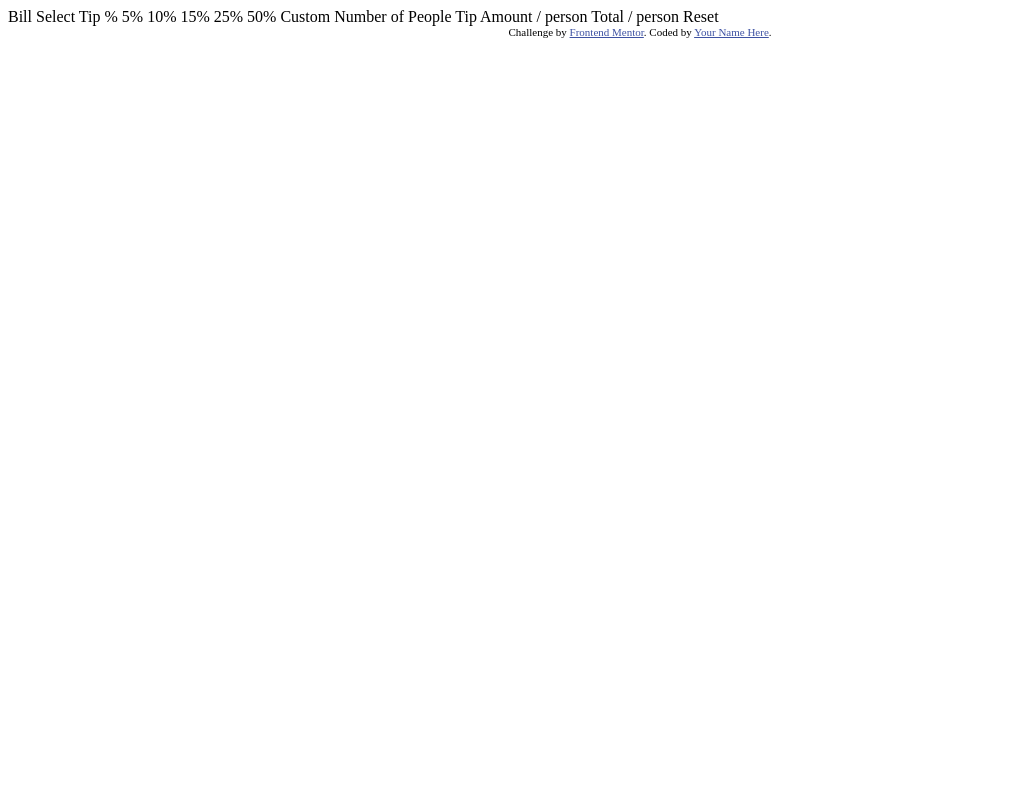
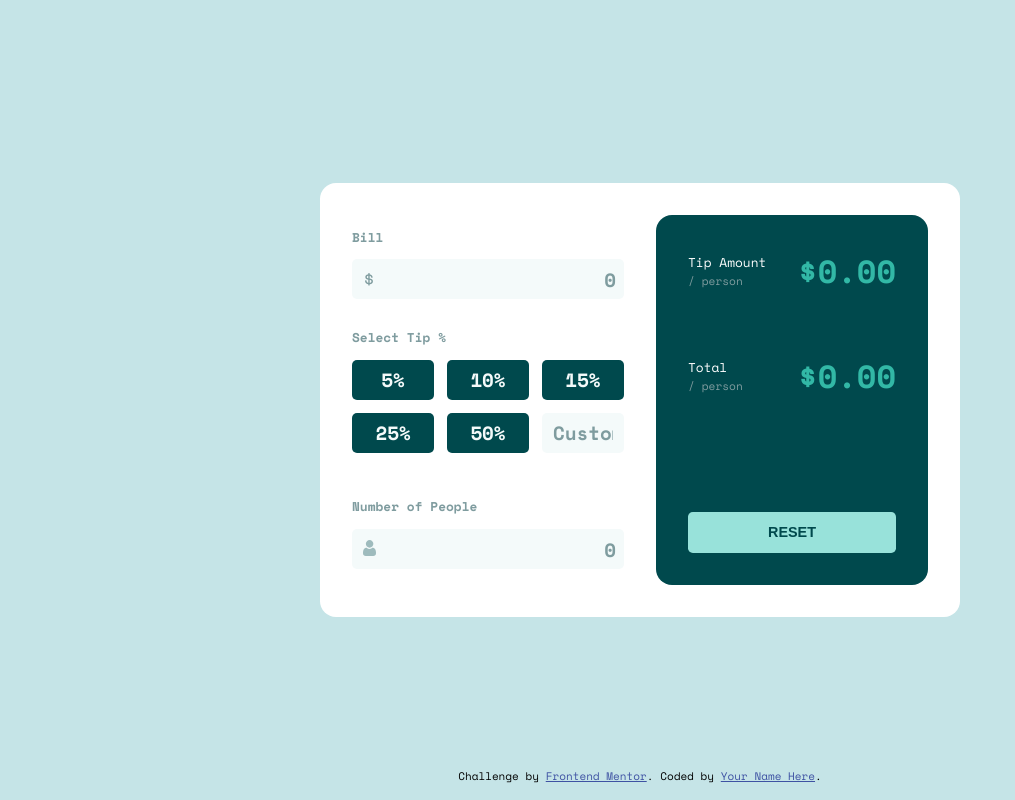
Before and after one commit to Sung-jin-Lim/Tip-Calculator, a plain HTML site: page index.html in a window 1280 px wide. Shown: the whole page, without its empty margins (0-1015 px from the left). Drawn offline with nearby package versions, Linux system fonts and the light colour scheme.

Commit message:
Added all the javascript visuals

```diff
--- a/index.html
+++ b/index.html
@@ -1,44 +1,89 @@
 <!DOCTYPE html>
 <html lang="en">
   <head>
-  <meta charset="UTF-8">
-  <meta name="viewport" content="width=device-width, initial-scale=1.0"> <!-- displays site properly based on user's device -->
-
-  <link rel="icon" type="image/png" sizes="32x32" href="./images/favicon-32x32.png">
+    <meta charset="UTF-8" />
+    <meta name="viewport" content="width=device-width, initial-scale=1.0" />
+    <!-- displays site properly based on user's device -->
+    <!-- fonts -->
+    <link rel="preconnect" href="https://fonts.googleapis.com" />
+    <link rel="preconnect" href="https://fonts.gstatic.com" crossorigin />
+    <link
+      href="https://fonts.googleapis.com/css2?family=Space+Mono:wght@400;700&display=swap"
+      rel="stylesheet"
+    />
+    <!-- stylessheet -->
+    <link rel="stylesheet" href="css/style.css" />
+    <link
+      rel="icon"
+      type="image/png"
+      sizes="32x32"
+      href="./images/favicon-32x32.png"
+    />
 
     <title>Frontend Mentor | Tip calculator app</title>
-
-  <!-- Feel free to remove these styles or customise in your own stylesheet 👍 -->
-  <style>
-    .attribution { font-size: 11px; text-align: center; }
-    .attribution a { color: hsl(228, 45%, 44%); }
-  </style>
   </head>
   <body>
+    <div class="container">
+      <div class="left">
+        <div class="desc">Bill</div>
+        <div class="wrapper">
+          <span class="float-text">$</span>
+          <input type="number" placeholder="0" class="money" id="bill" />
+        </div>
+        <div class="desc">Select Tip %</div>
+        <div class="tipGrid">
+          <button class="tips">5%</button>
+          <button class="tips">10%</button>
+          <button class="tips">15%</button>
+          <button class="tips">25%</button>
+          <button class="tips">50%</button>
+          <input type="number" class="tips custom" placeholder="Custom" />
+        </div>
+        <div class="oneLine">
+          <div class="desc">Number of People</div>
+          <div class="desc error invis">Can't be zero</div>
+        </div>
 
-  Bill
+        <div class="wrapper">
+          <span class="float-text"
+            ><img src="images/icon-person.svg" alt="humanSvg"
+          /></span>
+          <input type="number" placeholder="0" class="money" id="peopleCount" />
+        </div>
+      </div>
 
-  Select Tip %
-  5%
-  10%
-  15%
-  25%
-  50%
-  Custom
+      <!-- right -->
+      <div class="right">
+        <div class="top">
+          <div class="tipAmount">
+            <div class="desc">
+              Tip Amount
+              <p>/ person</p>
+            </div>
 
-  Number of People
+            <div class="number" id="tipAmount">$0.00</div>
+          </div>
+          <div class="tipTotal">
+            <div class="desc">
+              Total
+              <p>/ person</p>
+            </div>
 
-  Tip Amount
-  / person
+            <div class="number" id="total">$0.00</div>
+          </div>
+        </div>
+        <button>RESET</button>
+      </div>
+    </div>
 
-  Total
-  / person
-
-  Reset
-
+    <!-- attribution -->
     <div class="attribution">
-    Challenge by <a href="https://www.frontendmentor.io?ref=challenge" target="_blank">Frontend Mentor</a>.
-    Coded by <a href="#">Your Name Here</a>.
+      Challenge by
+      <a href="https://www.frontendmentor.io?ref=challenge" target="_blank"
+        >Frontend Mentor</a
+      >. Coded by <a href="#">Your Name Here</a>.
     </div>
+    <!-- javascript -->
+    <script src="index.js"></script>
   </body>
 </html>
--- /dev/null
+++ b/index.js
@@ -0,0 +1,62 @@
+// tip selection
+let billAmount = document.querySelector("#bill");
+const tip = document.getElementsByClassName("tips");
+const tipCustom = document.getElementsByClassName("custom");
+let peopleCount = document.querySelector("#peopleCount");
+let tipAmount = document.querySelector("#tipAmount");
+let totalAmount = document.querySelector("#total");
+let errorMessage = document.querySelector(".invis");
+
+// button focus event listener
+
+// tip[0].addEventListener("click", function () {
+//   tip[0].classList.add("focus");
+// });
+
+tip.forEach;
+(function (aTip) {
+  aTip.addEventListener("input", calculateTip);
+});
+
+billAmount.addEventListener("change", calculateTip);
+peopleCount.addEventListener("change", calculateTip);
+
+// add class 2 one button and remvoe it from all other buttons\
+
+// buttons
+
+for (let i = 0; i < 6; i++) {
+  tip[i].addEventListener("click", function () {
+    tip[0].classList.remove("focus");
+    tip[1].classList.remove("focus");
+    tip[2].classList.remove("focus");
+    tip[3].classList.remove("focus");
+    tip[4].classList.remove("focus");
+    tip[5].classList.remove("focus");
+    tip[i].classList.add("focus");
+
+    calculateTip();
+  });
+}
+
+function calculateTip() {
+  let billAmount = document.querySelector("#bill").value;
+  let peopleCount = document.querySelector("#peopleCount").value;
+  let tipAmount = document.querySelector("#tipAmount").innerHTML;
+  let totalAmount = document.querySelector("#total").innerHTML;
+  let customTip = document.querySelector(".custom");
+  // error message
+  if (billAmount > 0) {
+    if (peopleCount < 1) {
+      errorMessage.classList.remove("invis");
+    } else {
+      errorMessage.classList.add("invis");
+      if (customTip.value > 0) {
+        let tipPercent = customTip.value;
+      } else {
+        let tipPercent = document.querySelector(".focus").innerHTML;
+        console.log(tipPercent);
+      }
+    }
+  }
+}
--- /dev/null
+++ b/style.scss
@@ -0,0 +1,243 @@
+// colors
+
+$verydarkcyan: hsl(183, 100%, 15%);
+$darkgrayishcyan: hsl(186, 14%, 43%);
+$darkgrayishcyan: hsl(184, 14%, 56%);
+$grayishcyan: hsl(185, 41%, 84%);
+$lightgrayishcyan: hsl(189, 41%, 97%);
+$cyan: hsl(174, 56%, 74%);
+$brightCyan: hsl(172, 57%, 46%);
+$white: hsl(0, 0%, 100%);
+
+// attribution
+.attribution {
+  font-size: 11px;
+  text-align: center;
+  a {
+    color: hsl(228, 45%, 44%);
+  }
+  position: absolute;
+  bottom: 1rem;
+  left: 0;
+  right: 0;
+  margin-left: auto;
+  margin-right: auto;
+}
+
+html {
+  height: 100%;
+  width: 100%;
+}
+
+// body
+
+body {
+  height: 100%;
+  width: 100%;
+  size: 24px;
+  background-color: $grayishcyan;
+  font-family: "Space Mono", monospace;
+  display: flex;
+  justify-content: center;
+  align-items: center;
+  margin: 0;
+}
+
+.container {
+  background-color: white;
+  width: 45%;
+  padding: 2rem;
+  display: grid;
+  grid-template-rows: 1;
+  grid-template-columns: 1fr 1fr;
+  gap: 2rem;
+  border-radius: 1rem;
+  color: $verydarkcyan;
+
+  input {
+    font-family: "Space Mono", monospace;
+    width: 100%;
+    height: 2.5rem;
+    border: 0;
+    background-color: $lightgrayishcyan;
+    border-radius: 5px;
+    font-weight: 700;
+
+    &:focus {
+      outline: 2px solid $brightCyan;
+    }
+  }
+  input::-webkit-outer-spin-button,
+  input::-webkit-inner-spin-button {
+    -webkit-appearance: none;
+    margin: 0;
+  }
+}
+
+.left {
+  display: inline-block;
+  .desc {
+    font-size: 0.8rem;
+    margin: 0.8rem 0;
+    font-weight: bold;
+    color: $darkgrayishcyan;
+  }
+
+  .wrapper {
+    /* Ensures that the div only takes up the same space as the input box*/
+    display: inline-block;
+    position: relative;
+    width: 100%;
+  }
+
+  span {
+    color: $darkgrayishcyan;
+
+    position: absolute;
+    /* Match the padding applied to the input box */
+    left: 0.7rem;
+    top: 0.3rem;
+    /* Makes the element invisible to the mouse */
+    pointer-events: none;
+    font-size: 1.2rem;
+  }
+  // input with money class
+  .money {
+    color: $verydarkcyan;
+    /* Arbritary padding, make sure to match with the .float-text */
+    text-align: right;
+    padding-right: 0.5rem;
+    width: 100%;
+    box-sizing: border-box;
+    font-size: 1.2rem;
+    &::placeholder {
+      color: $darkgrayishcyan;
+    }
+  }
+
+  .tipGrid {
+    display: grid;
+    grid-template-rows: 1fr 1fr;
+    grid-template-columns: 1fr 1fr 1fr;
+    gap: 0.8rem;
+    margin-bottom: 2rem;
+  }
+  .tips {
+    font-family: "Space Mono", monospace;
+    display: flex;
+    justify-content: center;
+    align-items: center;
+    background-color: $verydarkcyan;
+    border-radius: 5px;
+    color: $lightgrayishcyan;
+    font-weight: 700;
+    font-size: 1.2rem;
+    border: none;
+
+    &.focus {
+      background-color: $brightCyan;
+      color: $verydarkcyan;
+    }
+
+    &.custom {
+      background-color: $lightgrayishcyan;
+      padding: 0;
+      margin: 0;
+      box-sizing: border-box;
+      color: $verydarkcyan;
+      padding: 0.7rem;
+      text-align: right;
+      font-size: 1.2rem;
+
+      &::placeholder {
+        text-align: center;
+        font-size: 1.2rem;
+        color: $darkgrayishcyan;
+      }
+    }
+  }
+}
+
+// error message
+.oneLine {
+  display: flex;
+  flex-direction: row;
+  justify-content: space-between;
+  div.error {
+    color: hsla(0, 100%, 64%, 0.911);
+  }
+}
+
+// invis class that div.error will take
+.invis {
+  opacity: 0;
+}
+
+// class js active
+.active {
+  background-color: $lightgrayishcyan;
+}
+
+// tip grid and wrapper bottom margin
+.tipGrid,
+.wrapper {
+  margin-bottom: 1rem;
+}
+
+// right section
+.right {
+  background-color: $verydarkcyan;
+  padding: 2rem;
+  border-radius: 1rem;
+  display: flex;
+  justify-content: space-between;
+  flex-direction: column;
+
+  .top {
+    height: 50%;
+    display: flex;
+    justify-content: space-between;
+    flex-direction: column;
+  }
+
+  .tipTotal,
+  .tipAmount {
+    display: flex;
+    flex-direction: row;
+    align-items: center;
+    justify-content: space-between;
+  }
+
+  .number {
+    font-size: 2rem;
+    font-weight: 700;
+    color: $brightCyan;
+  }
+
+  .desc {
+    color: white;
+    margin: 0;
+    font-size: 0.8rem;
+  }
+  p {
+    color: $darkgrayishcyan;
+    margin: 0;
+    font-size: 0.7rem;
+  }
+
+  button {
+    display: flex;
+    justify-content: center;
+    align-items: center;
+    width: 100%;
+    font-size: 0.9rem;
+    color: $verydarkcyan;
+    font-weight: 700;
+    height: 2rem;
+    border-radius: 0.3rem;
+    background-color: $cyan;
+    text-decoration: none;
+    border: none;
+    padding: 1.3rem;
+  }
+}
```
Also changed, not shown: css/style.css (added), 1 other file. Lines whose indentation alone changed are shown as unchanged.
